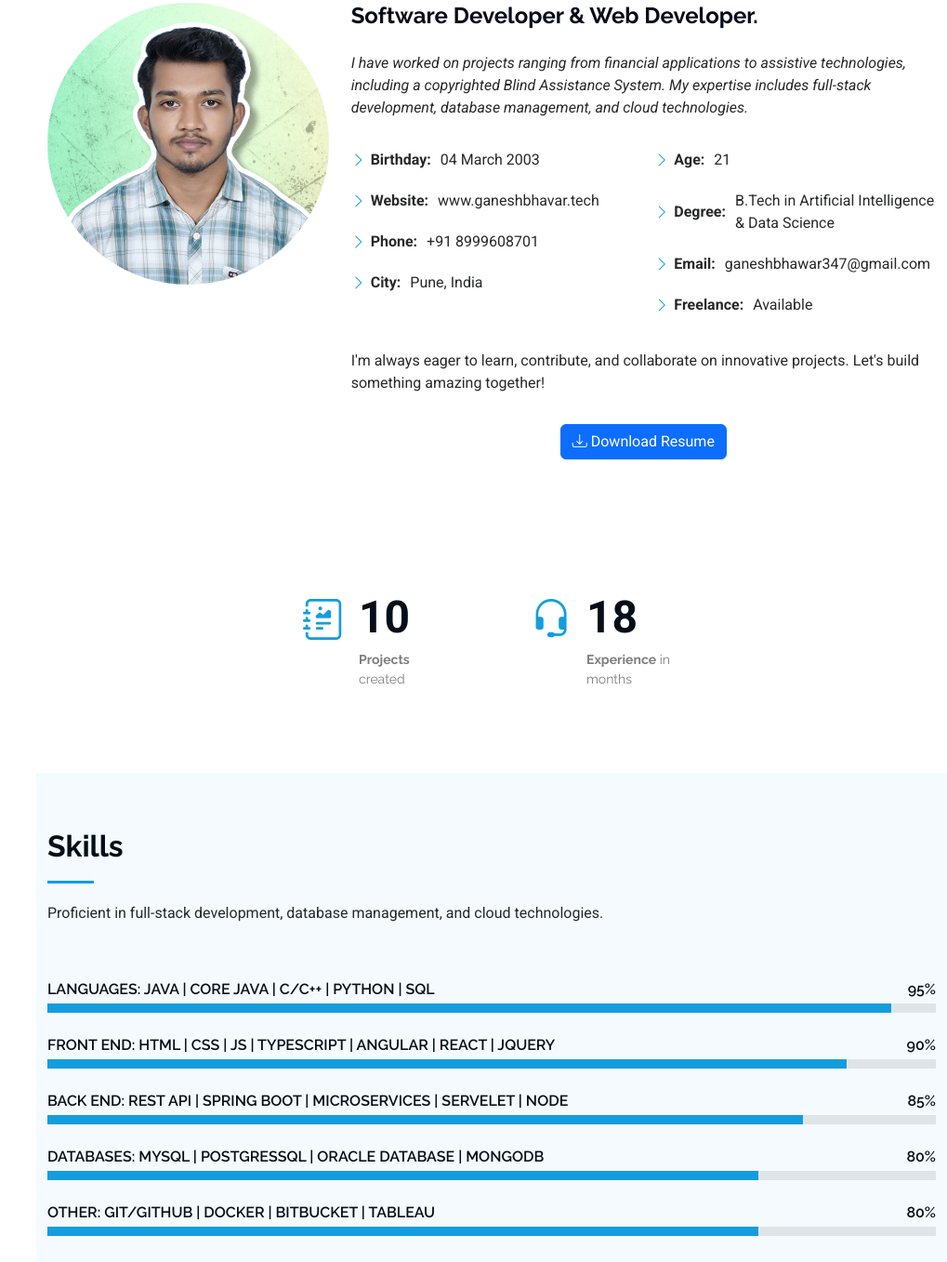
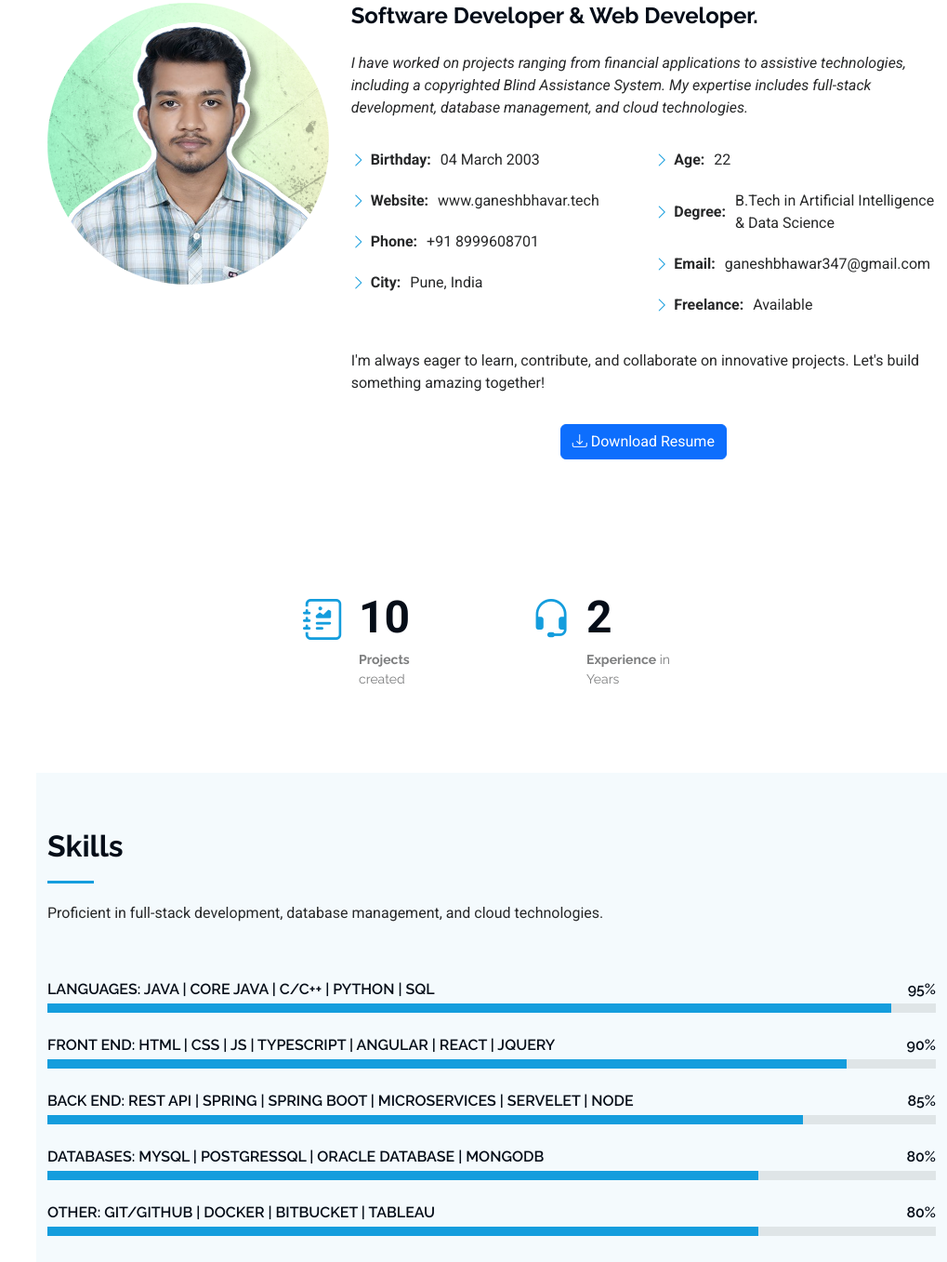
Before and after one commit to ganesh-code1/ganesh-code1, a plain HTML site: page index.html in a window 1280 px wide. Shown: the part 1067-2424 px from the top of the page at 93% size, without its empty margins (261-1280 px from the left). Drawn offline with Linux system fonts and the light colour scheme.

Commit message:
minor changes

```diff
--- a/index.html
+++ b/index.html
@@ -107,7 +107,7 @@
               </div>
               <div class="col-lg-6">
                 <ul>
-                  <li><i class="bi bi-chevron-right"></i> <strong>Age:</strong> <span>21</span></li>
+                  <li><i class="bi bi-chevron-right"></i> <strong>Age:</strong> <span>22</span></li>
                   <li><i class="bi bi-chevron-right"></i> <strong>Degree:</strong> <span>B.Tech in Artificial Intelligence & Data Science</span></li>
                   <li><i class="bi bi-chevron-right"></i> <strong>Email:</strong> <span>ganeshbhawar347@gmail.com</span></li>
                   <li><i class="bi bi-chevron-right"></i> <strong>Freelance:</strong> <span>Available</span></li>
@@ -162,8 +162,8 @@
           <div class="col-lg-3 col-md-6">
             <div class="stats-item">
               <i class="bi bi-headset"></i>
-              <span data-purecounter-start="0" data-purecounter-end="18" data-purecounter-duration="1" class="purecounter"></span>
-              <p><strong>Experience</strong> <span>in months</span></p>
+              <span data-purecounter-start="0" data-purecounter-end="2" data-purecounter-duration="1" class="purecounter"></span>
+              <p><strong>Experience</strong> <span>in Years</span></p>
             </div>
           </div><!-- End Stats Item -->
 
@@ -213,7 +213,7 @@
             </div><!-- End Skills Item -->
 
             <div class="progress">
-              <h6 class="skill"><span>Back End: REST API | Spring Boot | Microservices | Servelet | Node</span> <i class="val">85%</i></h6>
+              <h6 class="skill"><span>Back End: REST API | Spring | Spring Boot | Microservices | Servelet | Node</span> <i class="val">85%</i></h6>
               <div class="progress-bar-wrap">
                 <div class="progress-bar" role="progressbar" aria-valuenow="85" aria-valuemin="0" aria-valuemax="100"></div>
               </div>
```
